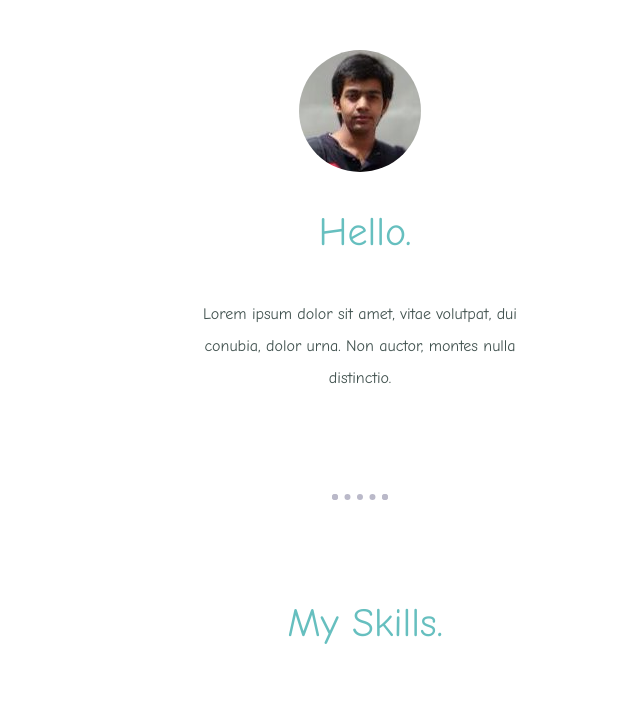
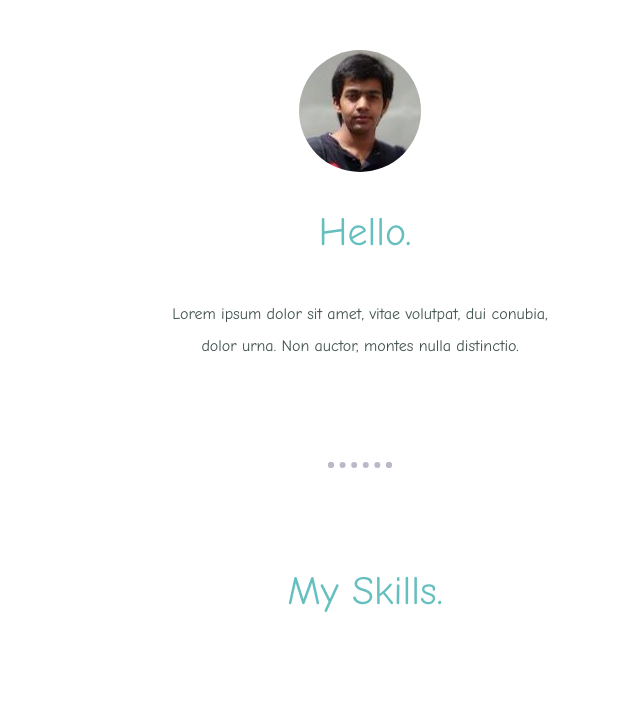
Before and after one commit to niteshbajaj164/cv, a plain HTML site: page index.html in a window 1280 px wide. Shown: the part 699-1420 px from the top of the page, without its empty margins (280-920 px from the left). Drawn offline with Linux system fonts and the light colour scheme.

Commit message:
Update styles.css

```diff
--- a/css/styles.css
+++ b/css/styles.css
@@ -4,8 +4,6 @@ body{
   text-align: center;
   font-family: "Comic sans MS",serif;
   color: #40514E;
-  padding-left: 100px;
-margin-right: 100px;
 
 }
 .top-container{
```
